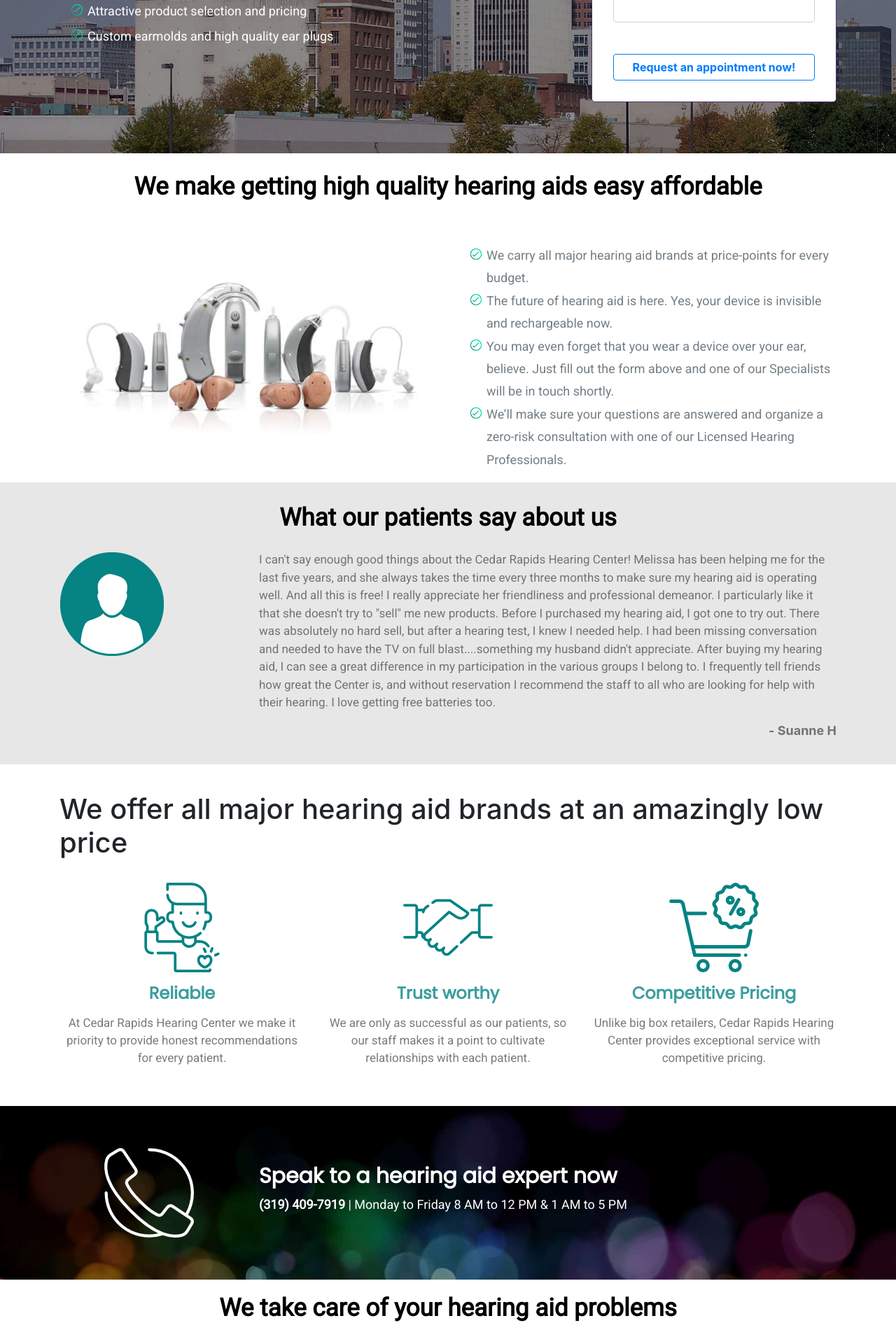
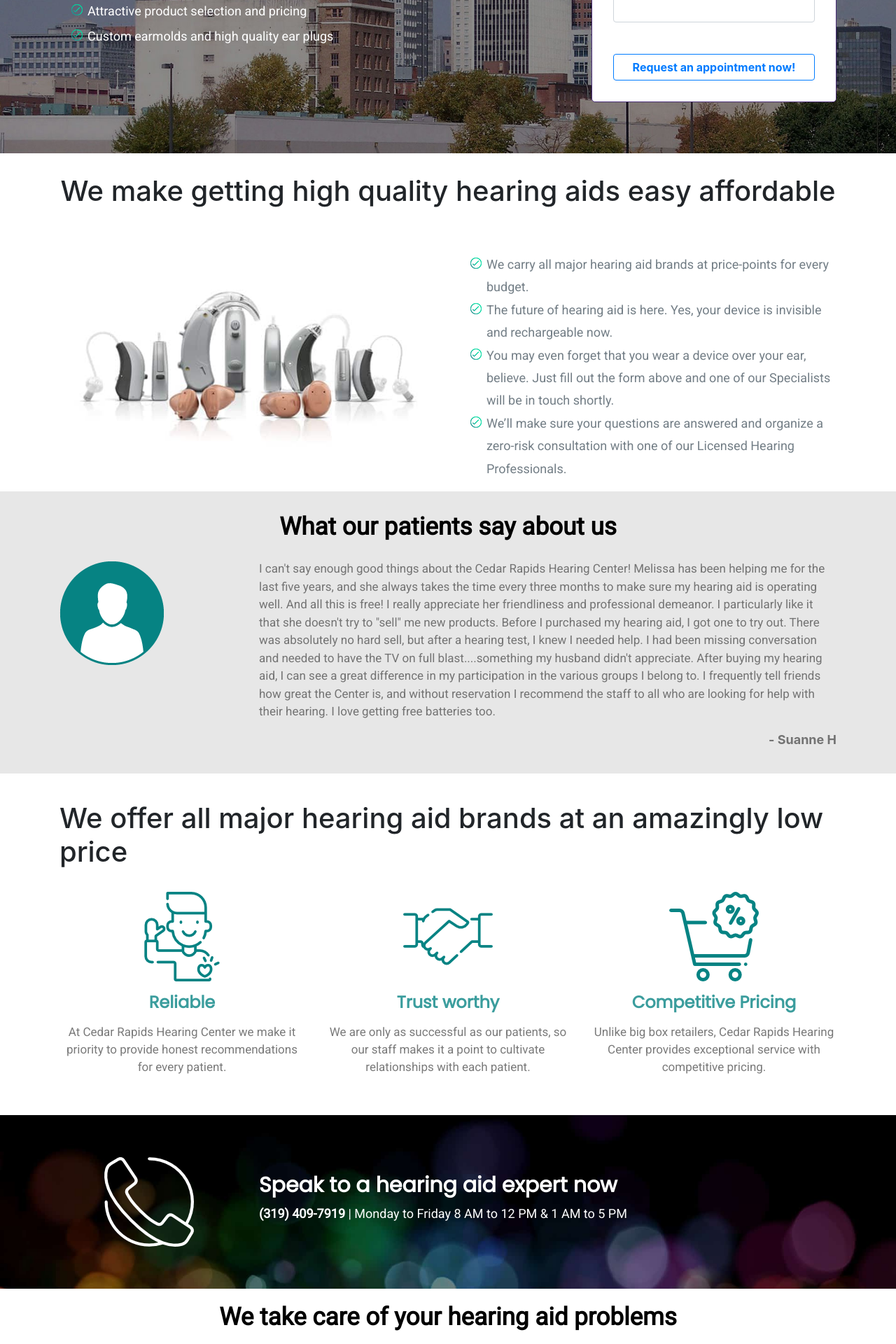
Before and after one commit to allwinjoseph/cedar-hearing-aid-fitting, a Jekyll site: the page built from index.html, in a window 1280 px wide. Shown: the part 471-2391 px from the top of the page at 70% size. Built offline with Jekyll 4.4.1, drawn with Linux system fonts in a browser that asks for light colours; nearby versions of some CDN libraries.

```diff
--- a/_includes/about.html
+++ b/_includes/about.html
@@ -3,7 +3,7 @@
 
 <div class="container">
 <div class="about-head">
-	<h2>We make getting high quality hearing aids easy affordable</h2>
+	<h1>We make getting high quality hearing aids easy affordable</h1>
 </div>
 </div>
 <!--img section-->
```
